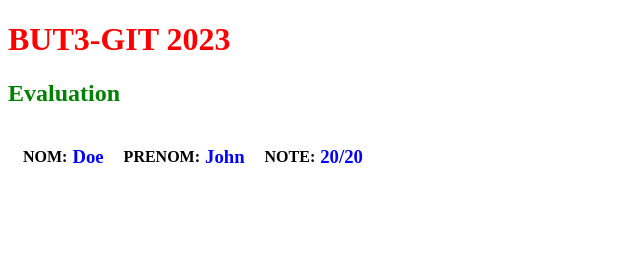
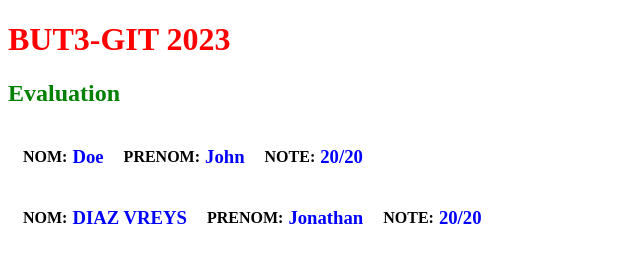
Before and after one commit to BenRobert38/BUT3-GIT-2024, a plain HTML site: page Projet/index.html in a window 1280 px wide. Shown: the whole page, without its empty margins (0-640 px from the left). Drawn offline with Linux system fonts and the light colour scheme.

Commit message:
Projet de Jonathan Diaz Vreys

```diff
--- a/Projet/index.html
+++ b/Projet/index.html
@@ -16,5 +16,13 @@
          <h4>NOTE: </h4>
          <h3>20/20</h3>
    </div>
+   <div class="identifiant">
+         <h4>NOM: </h4>
+         <h3>DIAZ VREYS</h3>
+         <h4>PRENOM: </h4>
+         <h3>Jonathan</h3>
+         <h4>NOTE: </h4>
+         <h3>20/20</h3>
+   </div>
 </body>
 </html>
```
